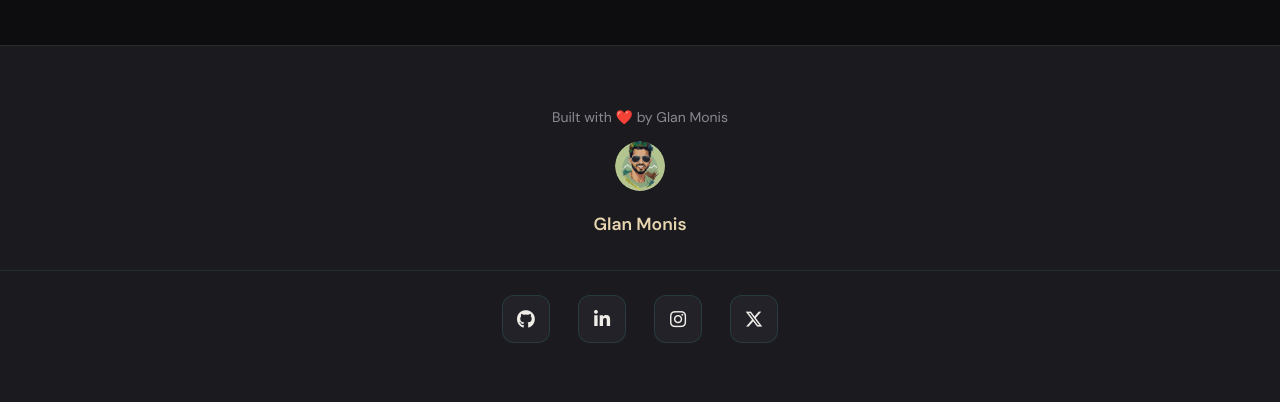
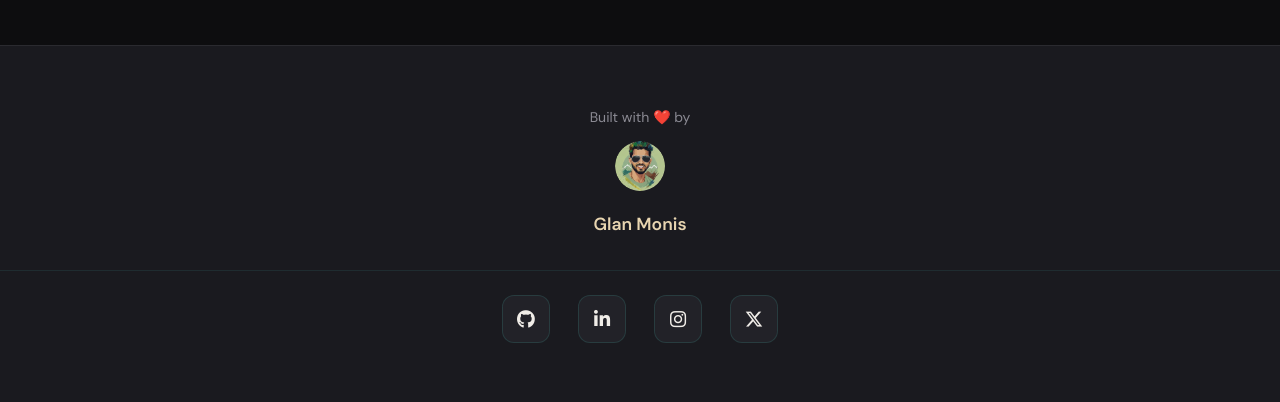
Before and after one commit to glanmonis/Instagram-_Followers_Analyzer, a Flask app: page / in a window 1280 px wide. Shown: the part 1963-2365 px from the top of the page. Run offline with Flask 3, Linux system fonts and the light colour scheme.

Commit message:
Updated Instagram follwers analyzer

```diff
--- a/templates/Index.html
+++ b/templates/Index.html
@@ -212,7 +212,7 @@
 
     <section class="developer-info">
         <div class="dev-card">
-            <p>Built with ❤️ by Glan Monis</p>
+            <p>Built with ❤️ by</p>
             <a href="https://glan-monis-portfolio.netlify.app" target="_blank" title="Visit Portfolio">
                 <img src="static/Favicon.png" alt="Glan Monis" class="dev-avatar">
             </a>
```
